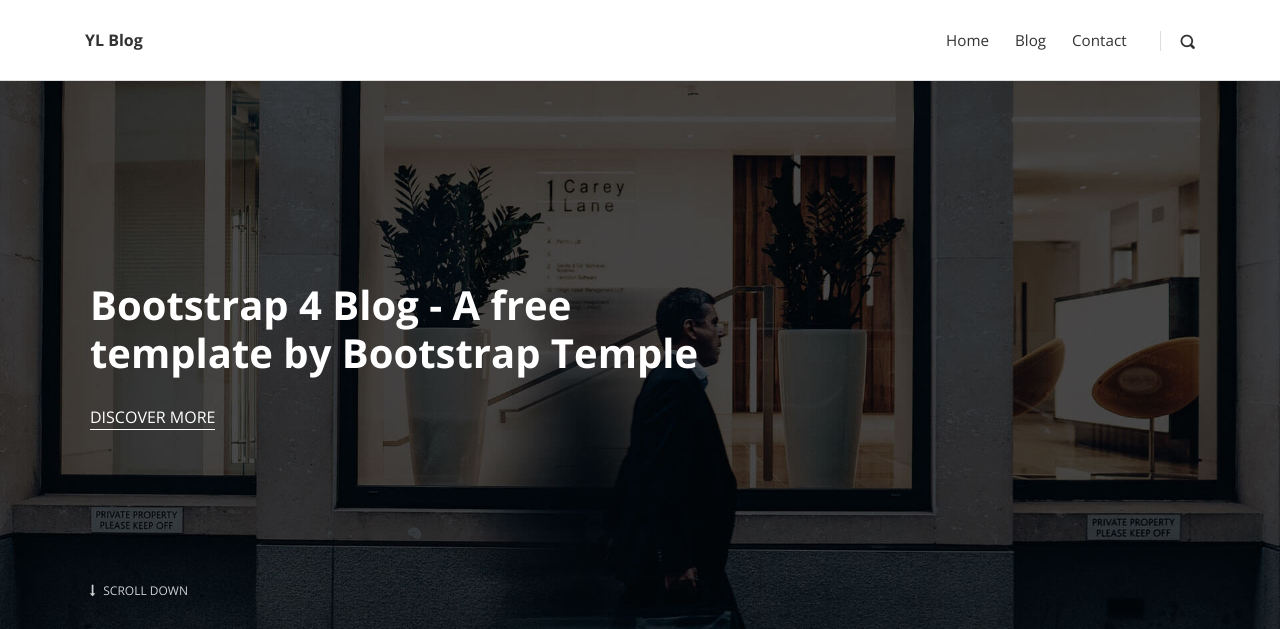
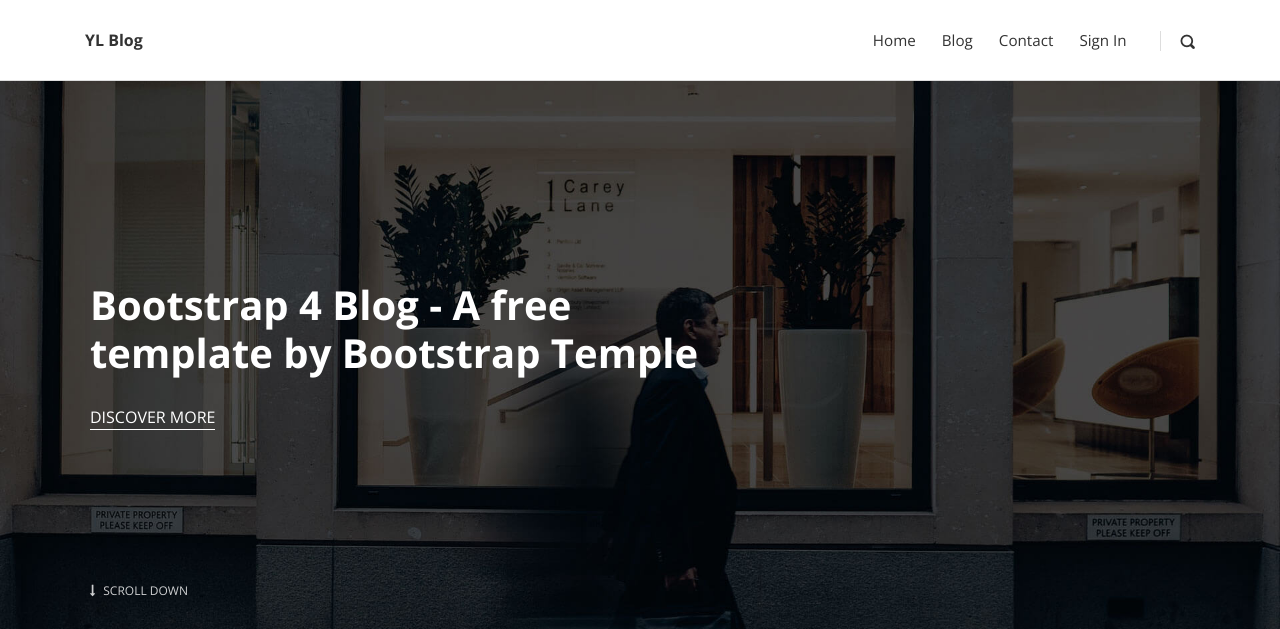
Before and after one commit to thegtzz/BlogSite, a Django app: page / in a window 1280 px wide. Shown: the top 629 px of the page. Run offline with Django 3.2, Linux system fonts and the light colour scheme; tables that the repository leaves empty hold one stand-in row (values such as "Sample post"); grey boxes marked "Sample" are stand-in pictures; some libraries are stand-ins or nearby versions.

Commit message:
Login/Logout button for users

```diff
--- a/src/templates/header.html
+++ b/src/templates/header.html
@@ -59,6 +59,13 @@
               <li class="nav-item"><a href="{% url 'post-create' %}" class="nav-link ">Create</a>
               </li>
               {% endif %}
+              {% if user.is_authenticated %}
+              <li class="nav-item"><a href="{% url 'account_logout' %}" class="nav-link ">Log Out</a>
+              </li>
+              {% else %}
+              <li class="nav-item"><a href="{% url 'account_login' %}" class="nav-link ">Sign In</a>
+              </li>
+              {% endif %}
             </ul>
             <div class="navbar-text">
               <a href="#" class="search-btn">
```
